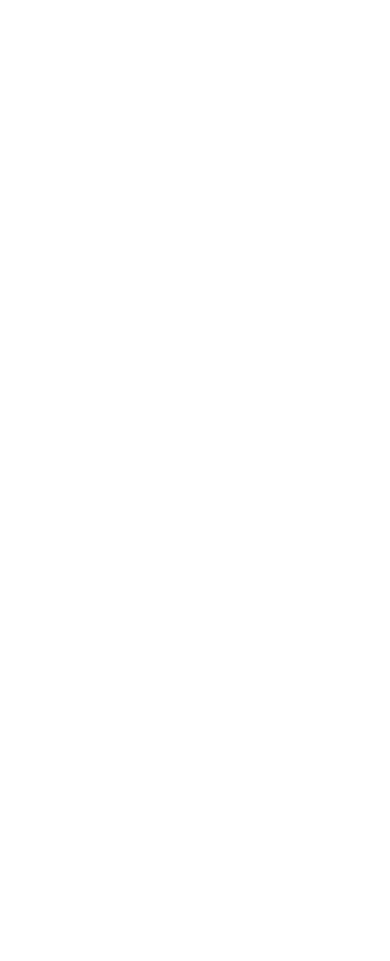
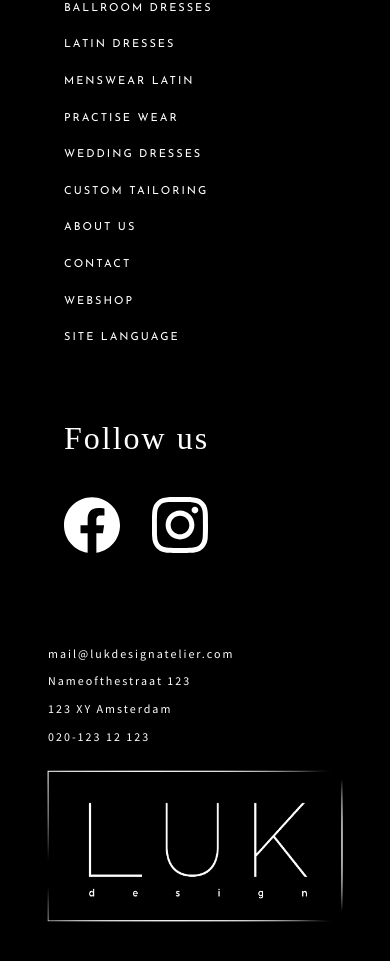
Before and after one commit to TomaszPietrzykowski/LUK-design-client, a React (Create React App) app: page / in a window 390 px wide. Shown: the part 1237-2198 px from the top of the page. Before the commit the page ends 1122 px from the top, so only its background shows below. Built offline with nearby package versions, Linux system fonts and the light colour scheme; a web font is replaced by a local one.

Commit message:
footer mobile styles added

```diff
--- a/src/App.js
+++ b/src/App.js
@@ -14,7 +14,7 @@ import CustomTailoring from './components/pages/CustomTailoring';
 import BallroomDresses from './components/pages/BallroomDresses';
 import LatinDresses from './components/pages/LatinDresses';
 import MenswearLatin from './components/pages/MenswearLatin';
-// import Footer from './components/ui/Footer';
+import Footer from './components/ui/Footer';
 
 function App() {
   const [value, setValue] = useState(0);
@@ -41,7 +41,7 @@ function App() {
             <Route exact path='/about' component={AboutUs} />
             <Route exact path='/contact' component={Contact} />
           </Switch>
-          {/* <Footer setValue={setValue} /> */}
+          <Footer setValue={setValue} />
         </ScrollToTop>
       </Router>
     </ThemeProvider>
--- a/src/components/home/Showcase.js
+++ b/src/components/home/Showcase.js
@@ -3,14 +3,12 @@ import { makeStyles } from '@material-ui/styles';
 import Button from '@material-ui/core/Button';
 import showcase from '../../assets/showcase02.jpg';
 import { Link } from 'react-router-dom';
-import { Parallax } from 'react-parallax';
 import BagIcon from '@material-ui/icons/LocalMallOutlined';
 
 const useStyles = makeStyles((theme) => ({
   showcase: {
     width: '100%',
     minHeight: '20vh',
-    // marginTop: '2.2rem',
     backgroundImage: `url(${showcase})`,
     backgroundPosition: 'center',
     backgroundSize: 'cover',
--- a/src/components/ui/Footer.js
+++ b/src/components/ui/Footer.js
@@ -4,6 +4,7 @@ import { makeStyles } from '@material-ui/core/styles';
 import logoBlack from '../../assets/RGB/Logotyp_Black.png';
 import fb from '../../assets/facebook1.svg';
 import insta from '../../assets/instagram1.svg';
+import { Link } from 'react-router-dom';
 
 const useStyles = makeStyles((theme) => ({
   footer: {
@@ -27,29 +28,62 @@ const useStyles = makeStyles((theme) => ({
     // border: '1px solid blue',
     width: '100%',
     display: 'flex',
-    justifyContent: 'space-between',
+    flexWrap: 'wrap',
+    justifyContent: 'center',
     alignItems: 'flex-start',
+    [theme.breakpoints.down('md')]: {
+      justifyContent: 'center',
+    },
   },
   c1: {
     flex: 1,
     // border: '1px solid orange',
+    minWidth: 270,
+    display: 'flex',
+    flexDirection: 'column',
+    alignItems: 'flex-start',
+    [theme.breakpoints.down('md')]: {
+      order: 4,
+      marginLeft: '1rem',
+      marginTop: '2rem',
+    },
+    [theme.breakpoints.down('sm')]: {
+      marginLeft: 0,
+    },
   },
   c2: {
     flex: 1,
+    minWidth: 270,
     // border: '1px solid orange',
+    [theme.breakpoints.down('md')]: {
+      order: 1,
+    },
   },
   c3: {
     flex: 1,
+    minWidth: 270,
     // border: '1px solid orange',
+    [theme.breakpoints.down('md')]: {
+      order: 2,
+    },
   },
   social: {
     // border: '1px solid indigo',
+    flex: 1,
+    minWidth: 270,
     padding: '2rem',
     display: 'flex',
     flexDirection: 'column',
     justifyContent: 'center',
     alignItems: 'center',
-    flex: 1,
+
+    [theme.breakpoints.down('md')]: {
+      order: 3,
+      alignItems: 'flex-start',
+    },
+    [theme.breakpoints.down('sm')]: {
+      marginTop: '2rem',
+    },
   },
   socialHeader: {
     ...theme.typography.serif,
@@ -70,23 +104,48 @@ const useStyles = makeStyles((theme) => ({
   },
   logoBlack: {
     height: '9rem',
+    [theme.breakpoints.down('md')]: {
+      height: '7rem',
+      marginRight: 'auto',
+      order: 2,
+    },
+    [theme.breakpoints.down('sm')]: {
+      margin: 'auto',
+      width: '100%',
+      height: 'auto',
+    },
   },
   contact: {
     padding: '.4rem 1rem',
     fontFamily: 'Source Sans Pro, sans',
     letterSpacing: 2,
     fontSize: 12,
+    [theme.breakpoints.down('md')]: {
+      paddingLeft: 0,
+      order: 1,
+    },
+  },
+  contactItem: {
+    padding: '.4rem 1rem',
   },
   ul: {
     margin: '2rem',
     listStyle: 'none',
     // borderLeft: `1px solid rgba(255,255,255,.6)`,
+    [theme.breakpoints.down('md')]: {
+      margin: 0,
+    },
+  },
+  link: {
+    textDecoration: 'none',
   },
   li: {
     ...theme.typography.tab,
     fontSize: 11,
     padding: '.8rem 1rem',
     cursor: 'pointer',
+    textDecoration: 'none',
+    color: 'white',
     '&:hover': {
       opacity: 0.7,
     },
@@ -97,6 +156,10 @@ const useStyles = makeStyles((theme) => ({
     cursor: 'pointer',
     '&:hover': {
       opacity: 0.7,
+    },
+    [theme.breakpoints.down('md')]: {
+      marginLeft: 0,
+      marginRight: '2rem',
     },
   },
 }));
@@ -115,30 +178,60 @@ const Footer = () => {
               className={classes.logoBlack}
             />
             <div className={classes.contact}>
-              <div className={classes.contact}>mail@lukdesignatelier.com</div>
-              <div className={classes.contact}>Nameofthestraat 123</div>
-              <div className={classes.contact}>123 XY Amsterdam</div>
-              <div className={classes.contact}>020-123 12 123</div>
+              <div className={classes.contactItem}>
+                mail@lukdesignatelier.com
+              </div>
+              <div className={classes.contactItem}>Nameofthestraat 123</div>
+              <div className={classes.contactItem}>123 XY Amsterdam</div>
+              <div className={classes.contactItem}>020-123 12 123</div>
             </div>
           </div>
           <div className={classes.c2}>
             <ul className={classes.ul}>
+              <Link className={classes.link} to='/'>
                 <li className={classes.li}>Home</li>
+              </Link>
+              <Link className={classes.link} to='/dancecouture'>
                 <li className={classes.li}>Dance couture</li>
+              </Link>
+              <Link className={classes.link} to='/ballroomdresses'>
                 <li className={classes.li}>Ballroom dresses</li>
+              </Link>
+              <Link className={classes.link} to='/latindresses'>
                 <li className={classes.li}>Latin dresses</li>
+              </Link>
+              <Link className={classes.link} to='/menswearlatin'>
                 <li className={classes.li}>Menswear latin</li>
-              <li className={classes.li}>Practise wear</li>
+              </Link>
+              <div
+                className={classes.li}
+                onClick={() => window.open('https://shopify.com')}
+              >
+                Practise wear
+              </div>
             </ul>
           </div>
           <div className={classes.c3}>
             <ul className={classes.ul}>
+              <Link className={classes.link} to='/wedding'>
                 <li className={classes.li}>Wedding dresses</li>
+              </Link>
+              <Link className={classes.link} to='/custom'>
                 <li className={classes.li}>Custom tailoring</li>
+              </Link>
+              <Link className={classes.link} to='/about'>
                 <li className={classes.li}>About us</li>
+              </Link>
+              <Link className={classes.link} to='/contact'>
                 <li className={classes.li}>Contact</li>
-              <li className={classes.li}>Webshop</li>
-              <li className={classes.li}>Language</li>
+              </Link>
+              <li
+                className={classes.li}
+                onClick={() => window.open('https://shopify.com')}
+              >
+                Webshop
+              </li>
+              <li className={classes.li}>Site Language</li>
             </ul>
           </div>
           <div className={classes.social}>
```
Lines whose indentation alone changed are shown as unchanged.
